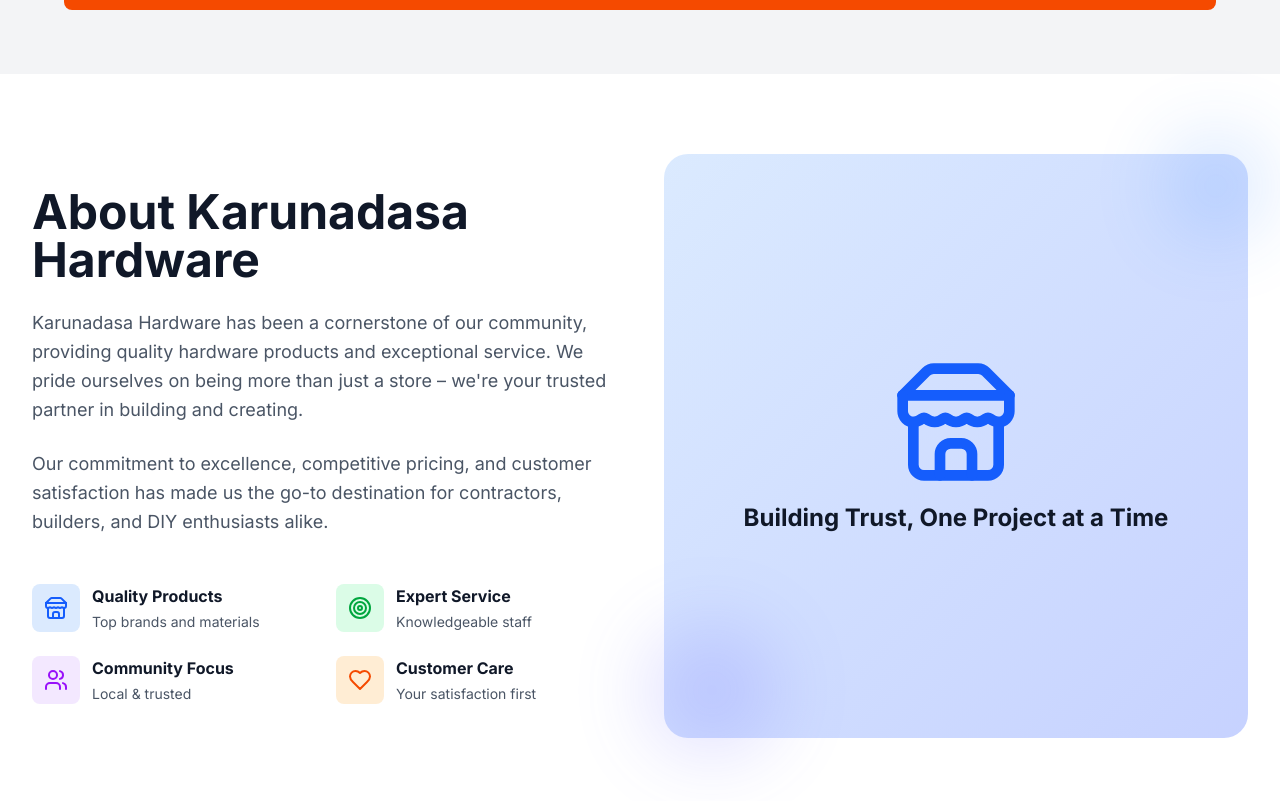
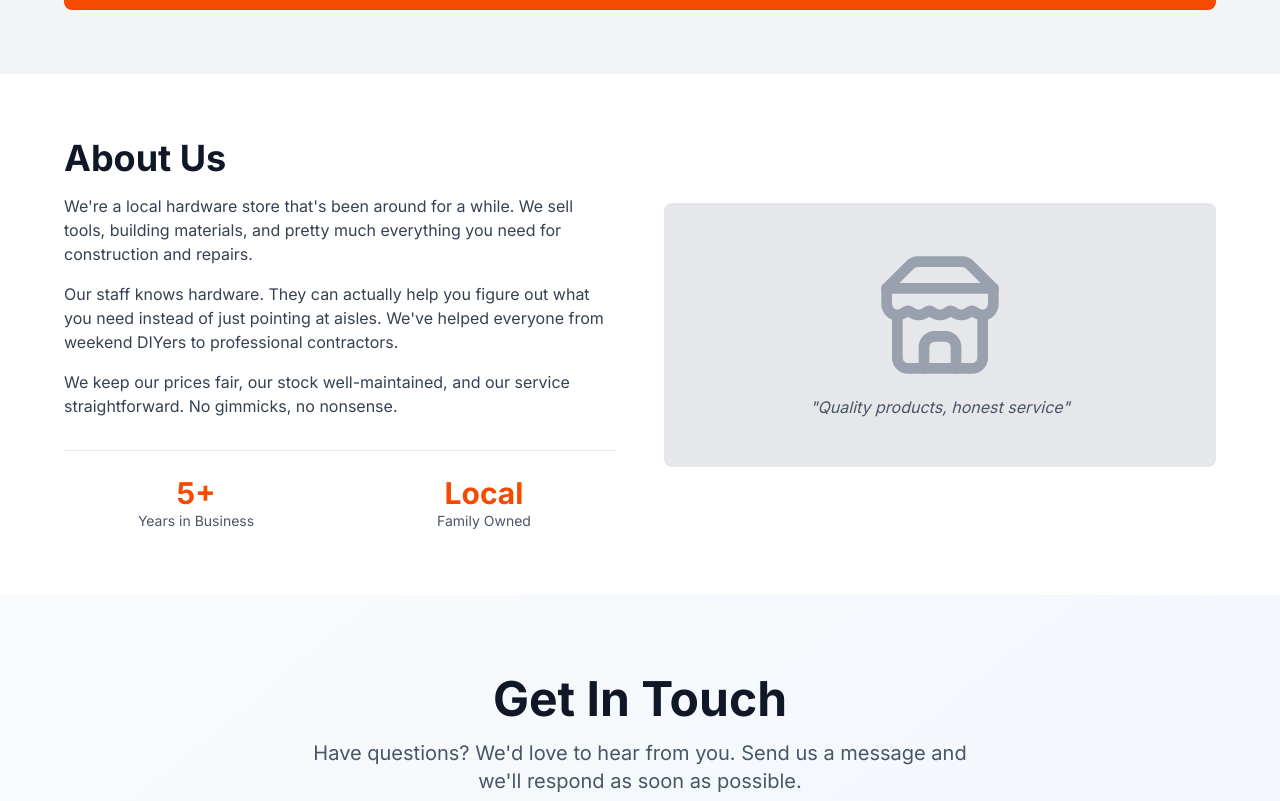
Before and after one commit to AdeepaK2/is_karunadasa_hardware, a Next.js app: page / in a window 1280 px wide. Shown: the part 2119-2920 px from the top of the page. Built offline with nearby package versions, Linux system fonts and the light colour scheme.

Commit message:
feat: Refactor About component for improved content clarity and layout

```diff
--- a/src/components/landing/About.tsx
+++ b/src/components/landing/About.tsx
@@ -1,93 +1,53 @@
 'use client';
 
-import { Store, Target, Users as UsersIcon, Heart } from 'lucide-react';
+import { Store } from 'lucide-react';
 
 export default function About() {
   return (
-    <section id="about" className="py-20 px-4 sm:px-6 lg:px-8 bg-white dark:bg-gray-900">
-      <div className="max-w-7xl mx-auto">
+    <section id="about" className="py-16 px-4 sm:px-6 lg:px-8 bg-white dark:bg-gray-900">
+      <div className="max-w-6xl mx-auto">
         <div className="grid lg:grid-cols-2 gap-12 items-center">
-          {/* Left Content */}
-          <div className="space-y-6">
-            <h2 className="text-4xl md:text-5xl font-bold text-gray-900 dark:text-white">
-              About Karunadasa Hardware
+          <div>
+            <h2 className="text-3xl md:text-4xl font-bold text-gray-900 dark:text-white mb-4">
+              About Us
             </h2>
-            <p className="text-lg text-gray-600 dark:text-gray-300 leading-relaxed">
-              Karunadasa Hardware has been a cornerstone of our community, providing quality hardware
-              products and exceptional service. We pride ourselves on being more than just a store –
-              we're your trusted partner in building and creating.
-            </p>
-            <p className="text-lg text-gray-600 dark:text-gray-300 leading-relaxed">
-              Our commitment to excellence, competitive pricing, and customer satisfaction has made
-              us the go-to destination for contractors, builders, and DIY enthusiasts alike.
-            </p>
+            <div className="space-y-4 text-gray-700 dark:text-gray-300">
+              <p>
+                We're a local hardware store that's been around for a while. We sell tools,
+                building materials, and pretty much everything you need for construction and repairs.
+              </p>
+              <p>
+                Our staff knows hardware. They can actually help you figure out what you need
+                instead of just pointing at aisles. We've helped everyone from weekend DIYers
+                to professional contractors.
+              </p>
+              <p>
+                We keep our prices fair, our stock well-maintained, and our service straightforward.
+                No gimmicks, no nonsense.
+              </p>
+            </div>
 
-            {/* Values */}
-            <div className="grid grid-cols-2 gap-6 pt-6">
-              <div className="flex gap-3">
-                <div className="flex-shrink-0">
-                  <div className="w-12 h-12 bg-blue-100 dark:bg-blue-900/30 rounded-lg flex items-center justify-center">
-                    <Store className="w-6 h-6 text-blue-600 dark:text-blue-400" />
-                  </div>
+            <div className="mt-8 pt-6 border-t border-gray-200 dark:border-gray-700">
+              <div className="grid grid-cols-2 gap-6 text-center">
+                <div>
+                  <div className="text-3xl font-bold text-orange-600 dark:text-orange-500">5+</div>
+                  <div className="text-sm text-gray-600 dark:text-gray-400">Years in Business</div>
                 </div>
                 <div>
-                  <h4 className="font-bold text-gray-900 dark:text-white mb-1">Quality Products</h4>
-                  <p className="text-sm text-gray-600 dark:text-gray-400">Top brands and materials</p>
-                </div>
-              </div>
-
-              <div className="flex gap-3">
-                <div className="flex-shrink-0">
-                  <div className="w-12 h-12 bg-green-100 dark:bg-green-900/30 rounded-lg flex items-center justify-center">
-                    <Target className="w-6 h-6 text-green-600 dark:text-green-400" />
-                  </div>
-                </div>
-                <div>
-                  <h4 className="font-bold text-gray-900 dark:text-white mb-1">Expert Service</h4>
-                  <p className="text-sm text-gray-600 dark:text-gray-400">Knowledgeable staff</p>
-                </div>
-              </div>
-
-              <div className="flex gap-3">
-                <div className="flex-shrink-0">
-                  <div className="w-12 h-12 bg-purple-100 dark:bg-purple-900/30 rounded-lg flex items-center justify-center">
-                    <UsersIcon className="w-6 h-6 text-purple-600 dark:text-purple-400" />
-                  </div>
-                </div>
-                <div>
-                  <h4 className="font-bold text-gray-900 dark:text-white mb-1">Community Focus</h4>
-                  <p className="text-sm text-gray-600 dark:text-gray-400">Local & trusted</p>
-                </div>
-              </div>
-
-              <div className="flex gap-3">
-                <div className="flex-shrink-0">
-                  <div className="w-12 h-12 bg-orange-100 dark:bg-orange-900/30 rounded-lg flex items-center justify-center">
-                    <Heart className="w-6 h-6 text-orange-600 dark:text-orange-400" />
-                  </div>
-                </div>
-                <div>
-                  <h4 className="font-bold text-gray-900 dark:text-white mb-1">Customer Care</h4>
-                  <p className="text-sm text-gray-600 dark:text-gray-400">Your satisfaction first</p>
+                  <div className="text-3xl font-bold text-orange-600 dark:text-orange-500">Local</div>
+                  <div className="text-sm text-gray-600 dark:text-gray-400">Family Owned</div>
                 </div>
               </div>
             </div>
           </div>
 
-          {/* Right Content - Image Placeholder */}
-          <div className="relative">
-            <div className="aspect-square bg-gradient-to-br from-blue-100 to-indigo-200 dark:from-blue-900/30 dark:to-indigo-900/30 rounded-3xl p-8 flex items-center justify-center">
-              <div className="text-center space-y-4">
-                <Store className="w-32 h-32 text-blue-600 dark:text-blue-400 mx-auto" />
-                <h3 className="text-2xl font-bold text-gray-900 dark:text-white">
-                  Building Trust, One Project at a Time
-                </h3>
-              </div>
+          <div className="bg-gray-200 dark:bg-gray-800 rounded-lg p-12 flex items-center justify-center">
+            <div className="text-center">
+              <Store className="w-32 h-32 text-gray-400 dark:text-gray-600 mx-auto mb-4" />
+              <p className="text-gray-600 dark:text-gray-400 italic">
+                "Quality products, honest service"
+              </p>
             </div>
-
-            {/* Decorative Elements */}
-            <div className="absolute -top-4 -right-4 w-24 h-24 bg-blue-500 rounded-full opacity-20 blur-2xl"></div>
-            <div className="absolute -bottom-4 -left-4 w-32 h-32 bg-indigo-500 rounded-full opacity-20 blur-2xl"></div>
           </div>
         </div>
       </div>
```
